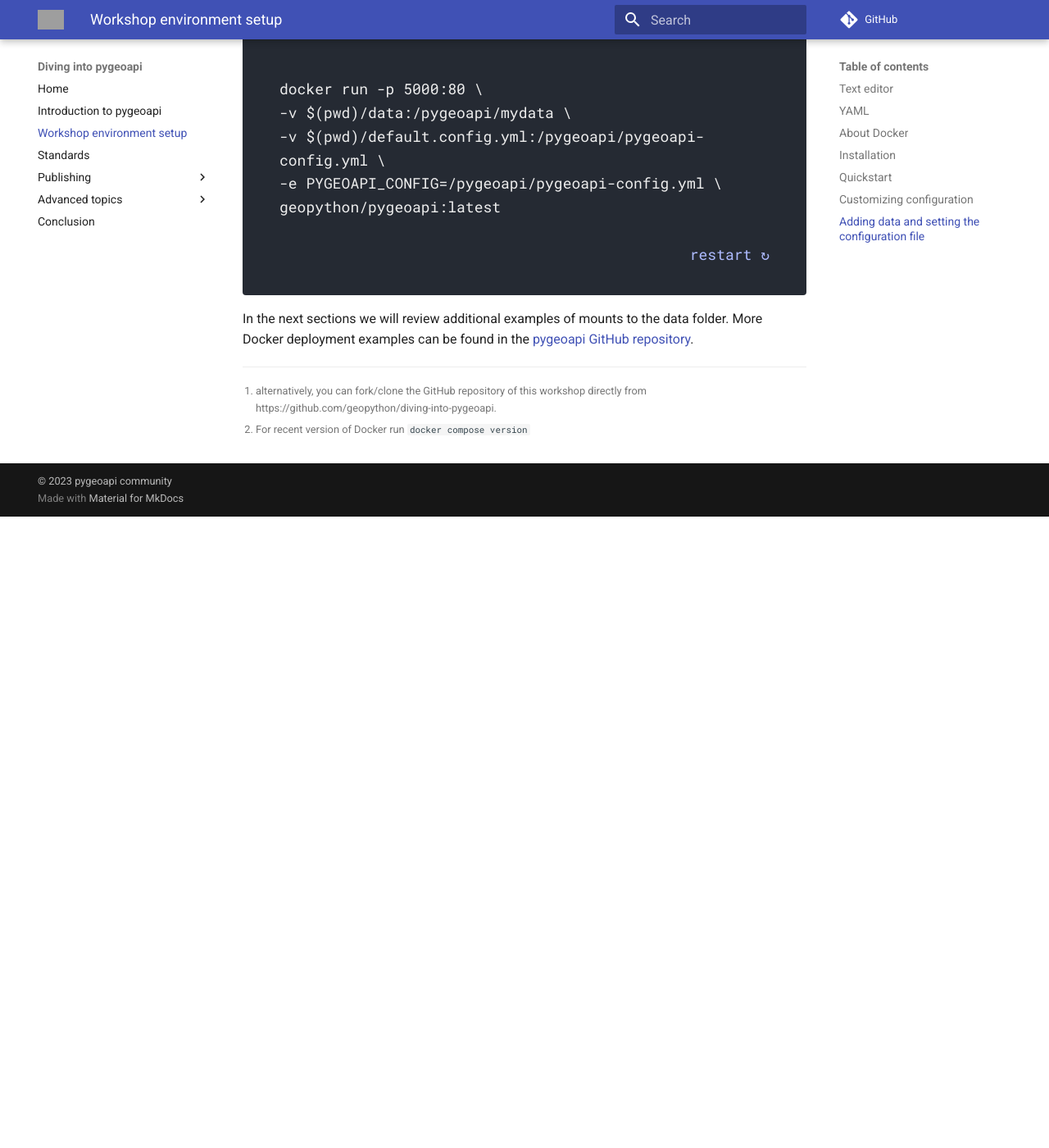
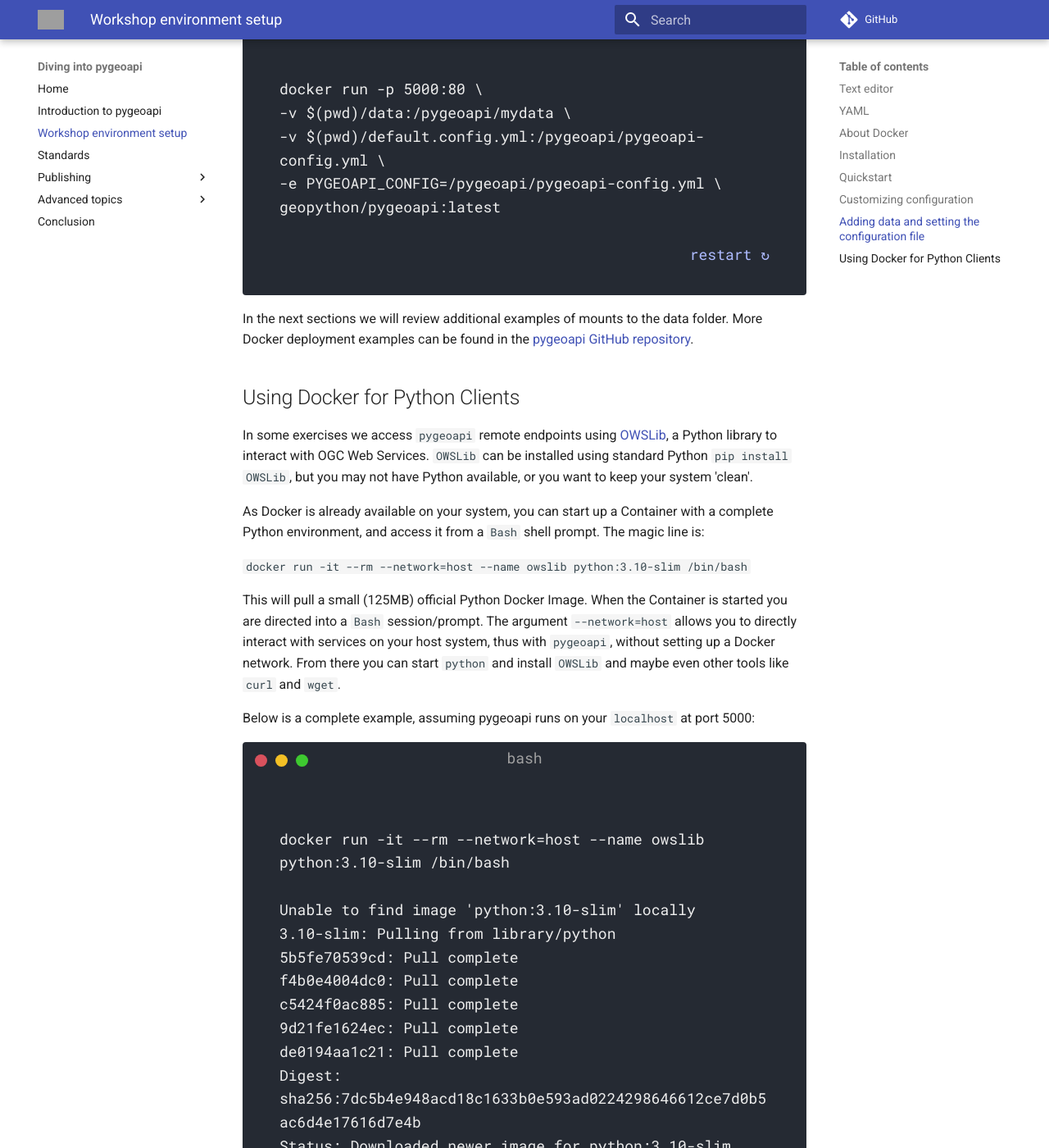
Before and after one commit to geopython/diving-into-pygeoapi, an MkDocs documentation site: the page built from workshop/content/docs/setup.md, in a window 1280 px wide and 1400 px high, scrolled down 6818 px. Shown: the whole window at 82% size. Built offline with MkDocs 1.6.1 and Material for MkDocs 9.7.7, drawn with Linux system fonts in a browser that asks for light colours; comment, search, counter and statistics services are not loaded; before the commit the page ends 7448 px from its top, so only the background shows below that; some of the changed text lies outside the part shown; grey boxes are pictures that could not be loaded.

Commit message:
#98 OWSLib in Docker Python Container - setup doc and refs

````diff
--- a/workshop/content/docs/setup.md
+++ b/workshop/content/docs/setup.md
@@ -229,3 +229,52 @@
 </div>
 
 In the next sections we will review additional examples of mounts to the data folder. More Docker deployment examples can be found in the [pygeoapi GitHub repository](https://github.com/geopython/pygeoapi/tree/master/docker/examples).
+
+## Using Docker for Python Clients
+
+In some exercises we access `pygeoapi` remote endpoints using [OWSLib](https://owslib.readthedocs.io),
+a Python library to interact with OGC Web Services. `OWSLib` can be installed using standard
+Python `pip install OWSLib`, but you may not have Python available, or you want to keep your system 'clean'.
+
+As Docker is already available on your system, you can start up a
+Container with a complete Python environment, and access it from a `Bash` shell prompt.
+The magic line is:
+
+`docker run -it --rm --network=host --name owslib python:3.10-slim /bin/bash`
+
+This will pull a small (125MB) official Python Docker Image. When the Container is started you are directed into
+a `Bash` session/prompt. The argument `--network=host` allows you to directly interact with services on your
+host system, thus with `pygeoapi`, without setting up a Docker network. From there you can start `python` and install `OWSLib` and
+maybe even other tools like `curl` and `wget`.
+
+Below is a complete example, assuming pygeoapi runs on your `localhost` at port 5000:
+
+
+<div class="termy">
+```bash
+docker run -it --rm --network=host --name owslib python:3.10-slim /bin/bash
+
+Unable to find image 'python:3.10-slim' locally
+3.10-slim: Pulling from library/python
+5b5fe70539cd: Pull complete
+f4b0e4004dc0: Pull complete
+c5424f0ac885: Pull complete
+9d21fe1624ec: Pull complete
+de0194aa1c21: Pull complete
+Digest: sha256:7dc5b4e948acd18c1633b0e593ad0224298646612ce7d0b5ac6d4e17616d7e4b
+Status: Downloaded newer image for python:3.10-slim
+
+root@docker-desktop:/# pip install owslib
+root@docker-desktop:/# python
+>>> from owslib.ogcapi.features import Features
+>>> w = Features('http://localhost:5000')
+>>> w
+<owslib.ogcapi.features.Features object at 0x7ff493e6f850>
+>>> conformance = w.conformance()
+>>> conformance
+etc
+
+```
+</div>
+
+We will refer to this installation in some of the Exercises where OWSLib is used.
````
Also changed, not shown: workshop/content/docs/publishing/ogcapi-coverages.md (+1 -1 lines), workshop/content/docs/publishing/ogcapi-features.md (+1 -1 lines), workshop/content/docs/publishing/ogcapi-maps.md (+1 -1 lines), workshop/content/docs/publishing/ogcapi-records.md (+1 -1 lines).
